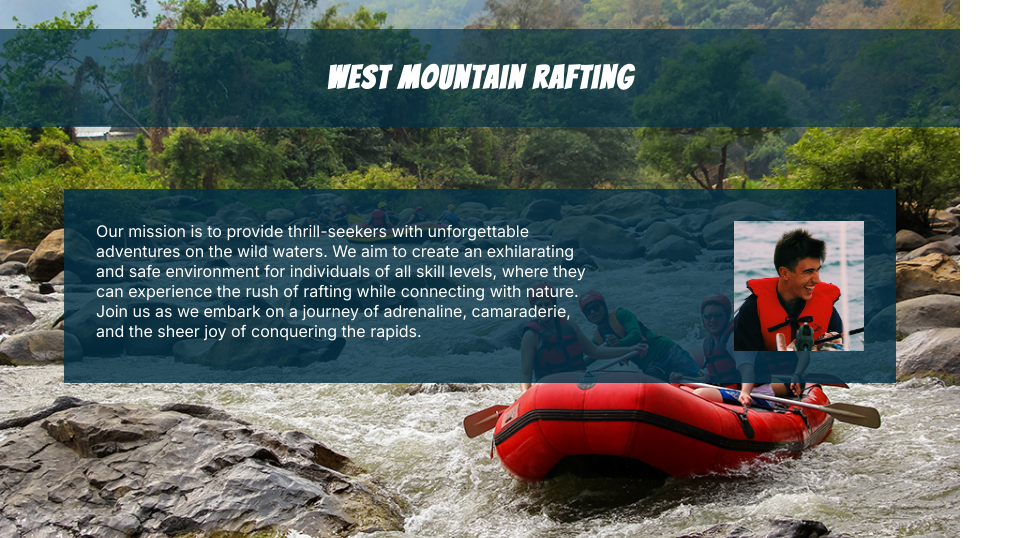
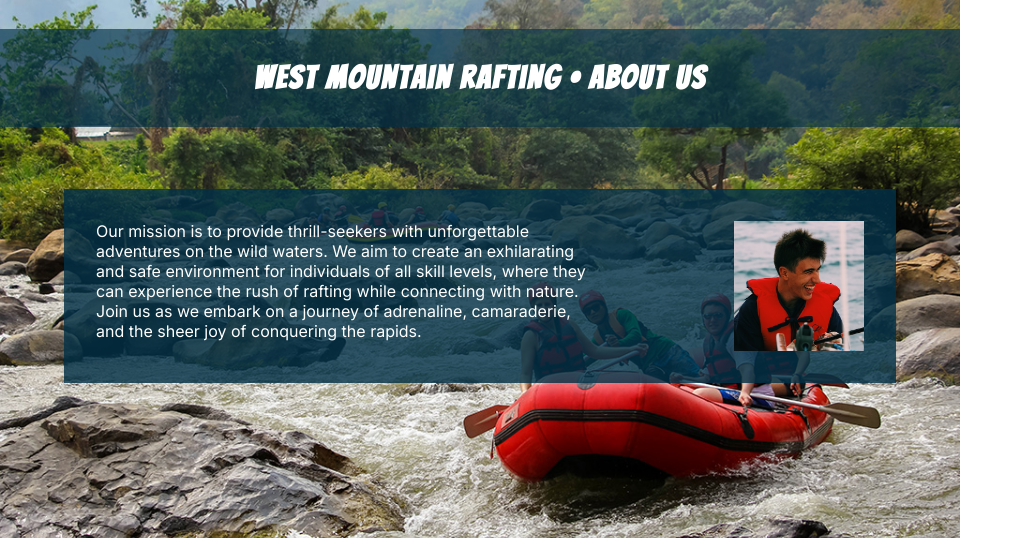
Before and after one commit to EdwardAngeles/wdd130, a plain HTML site: page wwr/about.html in a window 1280 px wide. Shown: the part 262-800 px from the top of the page, without its empty margins (0-1023 px from the left). Drawn offline with Linux system fonts and the light colour scheme; a web font is replaced by a local one.

Commit message:
Update about.html

```diff
--- a/wwr/about.html
+++ b/wwr/about.html
@@ -4,6 +4,8 @@
     <meta charset="UTF-8">
     <meta http-equiv="X-UA-Compatible" content="IE=edge">
     <meta name="viewport" content="width=device-width, initial-scale=1.0">
+    <meta name="description" content="Experience the thrill of white water rafting adventures with our expert guides. Discover breathtaking rapids, stunning scenery, and unforgettable outdoor experiences.">
+    <meta name="author" content="Edward Angeles">
     <title>West Mountain Rafting</title>
     <link rel="stylesheet" href="styles/rafting.css">
 </head>
@@ -20,7 +22,7 @@
     <main>
         <div class="hero">
             <img src="images/hero.jpg" alt="people rafting">
-            <h1>West Mountain Rafting</h1>
+            <h1>West Mountain Rafting • About Us</h1>
             <article>
                 <p>Our mission is to provide thrill-seekers with unforgettable adventures on the wild waters. We aim to create an exhilarating and safe environment for individuals of all skill levels, where they can experience the rush of rafting while connecting with nature. Join us as we embark on a journey of adrenaline, camaraderie, and the sheer joy of conquering the rapids.</p>
                 <img src="images/happy-client.jpg" alt="A happy client">
```
